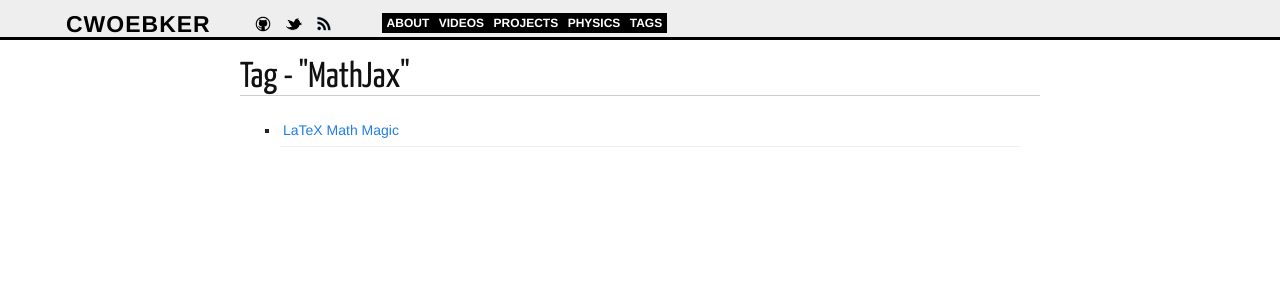
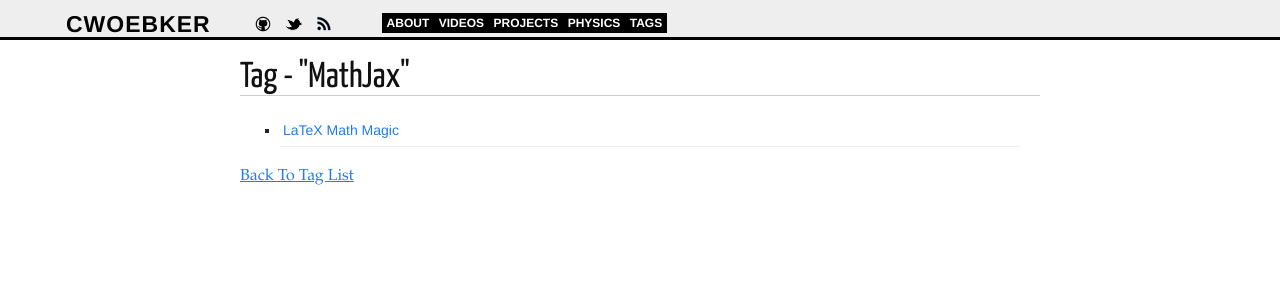
Before and after one commit to cwoebker/.com, a Jekyll site: the page built from tag/MathJax.html, in a window 1280 px wide. Shown: the top 300 px of the page. Built offline with Jekyll 4.4.1, drawn with Linux system fonts in a browser that asks for light colours; nearby versions of some CDN libraries; Markdown is read by kramdown in place of the engine named in the settings.

Commit message:
added back link to tag pages

```diff
--- a/tag/MathJax.html
+++ b/tag/MathJax.html
@@ -4,3 +4,4 @@ title: Tag - "MathJax"
 ---
 <ul class="posts">        <li id="tag"><a href="/posts/latex-math-magic" >LaTeX Math Magic</a></li>
 </ul>
+<bold><a href="/tags">Back To Tag List</a></bold>
--- a/tag/blogging.html
+++ b/tag/blogging.html
@@ -4,3 +4,4 @@ title: Tag - "blogging"
 ---
 <ul class="posts">        <li id="tag"><a href="/posts/jekyll-blogging" >Jekyll Blogging</a></li>
 </ul>
+<bold><a href="/tags">Back To Tag List</a></bold>
--- a/tag/jekyll.html
+++ b/tag/jekyll.html
@@ -5,3 +5,4 @@ title: Tag - "jekyll"
 <ul class="posts">        <li id="tag"><a href="/posts/jekyll-blogging" >Jekyll Blogging</a></li>
         <li id="tag"><a href="/posts/latex-math-magic" >LaTeX Math Magic</a></li>
 </ul>
+<bold><a href="/tags">Back To Tag List</a></bold>
--- a/tag/latex.html
+++ b/tag/latex.html
@@ -5,3 +5,4 @@ title: Tag - "latex"
 <ul class="posts">        <li id="tag"><a href="/posts/jekyll-blogging" >Jekyll Blogging</a></li>
         <li id="tag"><a href="/posts/latex-math-magic" >LaTeX Math Magic</a></li>
 </ul>
+<bold><a href="/tags">Back To Tag List</a></bold>
--- a/tag/markdown.html
+++ b/tag/markdown.html
@@ -4,3 +4,4 @@ title: Tag - "markdown"
 ---
 <ul class="posts">        <li id="tag"><a href="/posts/latex-math-magic" >LaTeX Math Magic</a></li>
 </ul>
+<bold><a href="/tags">Back To Tag List</a></bold>
--- a/tag/programming.html
+++ b/tag/programming.html
@@ -4,3 +4,4 @@ title: Tag - "programming"
 ---
 <ul class="posts">        <li id="tag"><a href="/posts/jekyll-blogging" >Jekyll Blogging</a></li>
 </ul>
+<bold><a href="/tags">Back To Tag List</a></bold>
```
Also changed, not shown: 1 other file.
